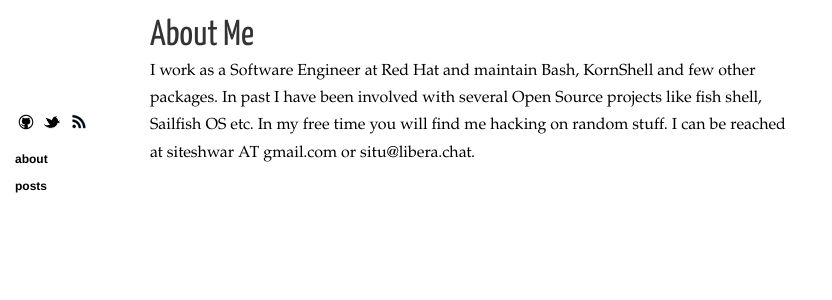
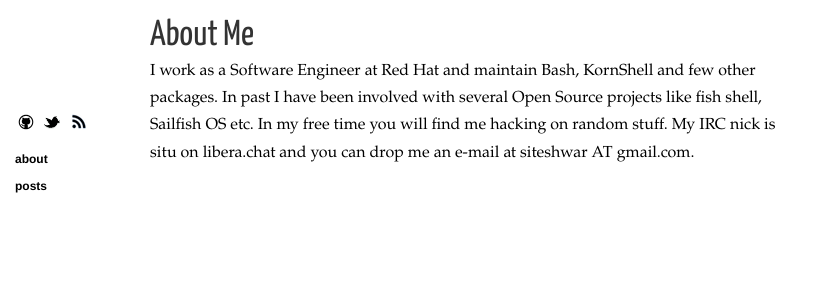
Before and after one commit to siteshwar/siteshwar.github.io, a Jekyll site: the page built from about.html, in a window 1280 px wide. Shown: the top 300 px of the page, without its empty margins (0-832 px from the left). Built offline with Jekyll 4.4.1, drawn with Linux system fonts in a browser that asks for light colours; nearby versions of some CDN libraries.

Commit message:
Change 'about me' page to avoid confusing irc nick with e-mail

```diff
--- a/about.html
+++ b/about.html
@@ -8,6 +8,7 @@ title: "About"
   <h1>About Me</h1>
   <p>I work as a Software Engineer at Red Hat and maintain Bash, KornShell and few other packages.
   In past I have been involved with several Open Source projects like fish shell, Sailfish OS etc. In my free time
-  you will find me hacking on random stuff. I can be reached at siteshwar AT gmail.com or
-  situ@libera.chat.</p>
+  you will find me hacking on random stuff. My IRC nick is situ on libera.chat and you can drop me an
+  e-mail at siteshwar AT gmail.com.
+  </p>
 </section>
```
